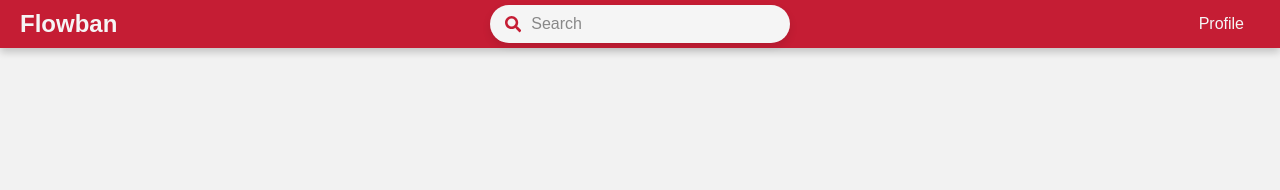
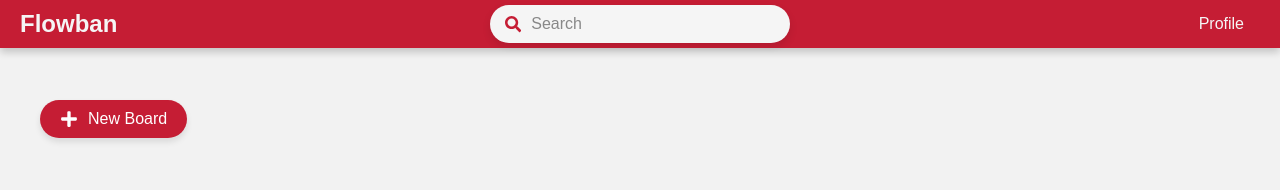
Before and after one commit to vincent-wat/flowban, a React (Create React App) app in the folder frontend/: page /dashboard in a window 1280 px wide. Shown: the top 190 px of the page. Built offline with nearby package versions, Linux system fonts and the light colour scheme; no server answers.

Commit message:
Added 'Create New Board' Button on Dashboard

```diff
--- a/frontend/src/Components/Kanban/Dashboard.css
+++ b/frontend/src/Components/Kanban/Dashboard.css
@@ -9,6 +9,36 @@ body {
     background-color: hsl(0, 0%, 95%);
     padding: 20px;
 }
+
+.plus-wrapper {
+    position: absolute; /* Position the button */
+    top: 100px;         /* Adjust vertical position */
+    left: 40px;         /* Adjust horizontal position */
+  }
+
+.plus-button {
+    background-color: #C51D34;
+    color: white;
+    border: none;
+    border-radius: 20px;
+    padding: 10px 20px;
+    display: flex;
+    align-items: center;
+    justify-content: center;
+    cursor: pointer;
+    font-size: 16px;
+    box-shadow: 0 4px 6px rgba(0, 0, 0, 0.1);
+    transition: background-color 0.2s ease-in-out;
+    gap: 10px;
+  }
+
+  .plus-button:hover {
+    background-color: #a61a2d;
+  }
+
+  .plus-icon {
+    font-size: 18px;
+  }
 
 .input-wrapper {
     display: flex;
--- a/frontend/src/Components/Kanban/Dashboard.jsx
+++ b/frontend/src/Components/Kanban/Dashboard.jsx
@@ -1,4 +1,4 @@
-import { FaSearch, FaRegFileAlt, FaEllipsisV } from "react-icons/fa";
+import { FaSearch, FaRegFileAlt, FaEllipsisV, FaPlus } from "react-icons/fa";
 import "./Dashboard.css";
 import React, { useEffect, useState } from 'react';
 
@@ -26,10 +26,22 @@ export const Dashboard = () => {
   // Filter boards based on the search term
   const filteredBoards = boards.filter(board =>
     board.name.toLowerCase().includes(searchTerm.toLowerCase())
-  ).sort((a, b) => b.id - a.id); //Sorts by highest to lowest id, should change to date later
+  ).sort((a, b) => b.id - a.id); // Sorts by highest to lowest id
+
 
   return (
     <div className="container">
+      {/* Create New Board Button */}
+      <div className="plus-wrapper">
+        <button
+          className="plus-button"
+        >
+         <FaPlus className="plus-icon" />
+          <span>New Board</span>
+        </button>
+      </div>
+
+      {/* Search bar */}
       <div className="input-wrapper">
         <FaSearch id="search-icon" />
         <input
@@ -38,6 +50,8 @@ export const Dashboard = () => {
           onChange={(e) => setSearchTerm(e.target.value)}
         />
       </div>
+
+      {/* Boards */}
       <div className="board-row">
         {filteredBoards.length === 0 ? (
           <p>No boards match your search.</p>
--- a/package.json
+++ b/package.json
@@ -8,5 +8,9 @@
     "pg": "^8.13.1",
     "pg-hstore": "^2.3.4",
     "sequelize": "^6.37.5"
+  },
+  "devDependencies": {
+    "jest": "^29.7.0",
+    "supertest": "^7.0.0"
   }
 }
```
Also changed, not shown: 1 other file (tests, documents, lock files or other folders).
